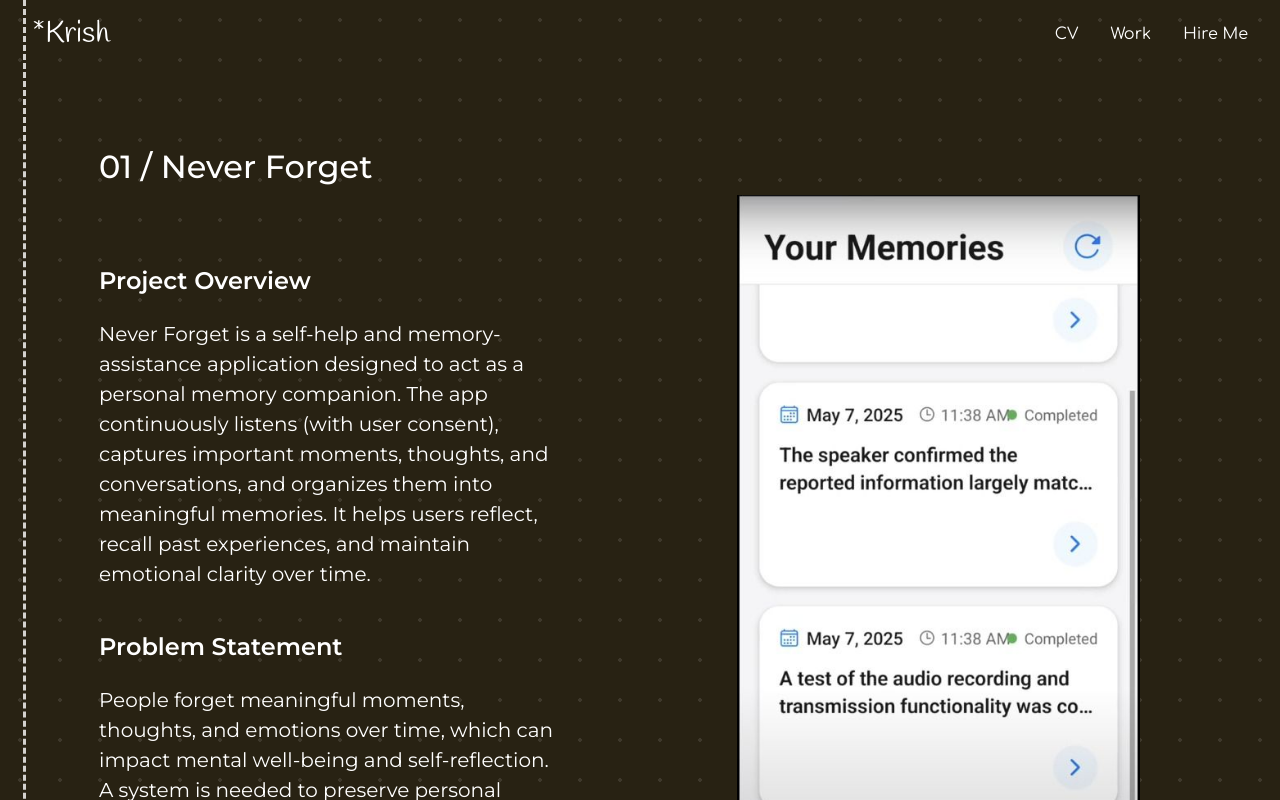
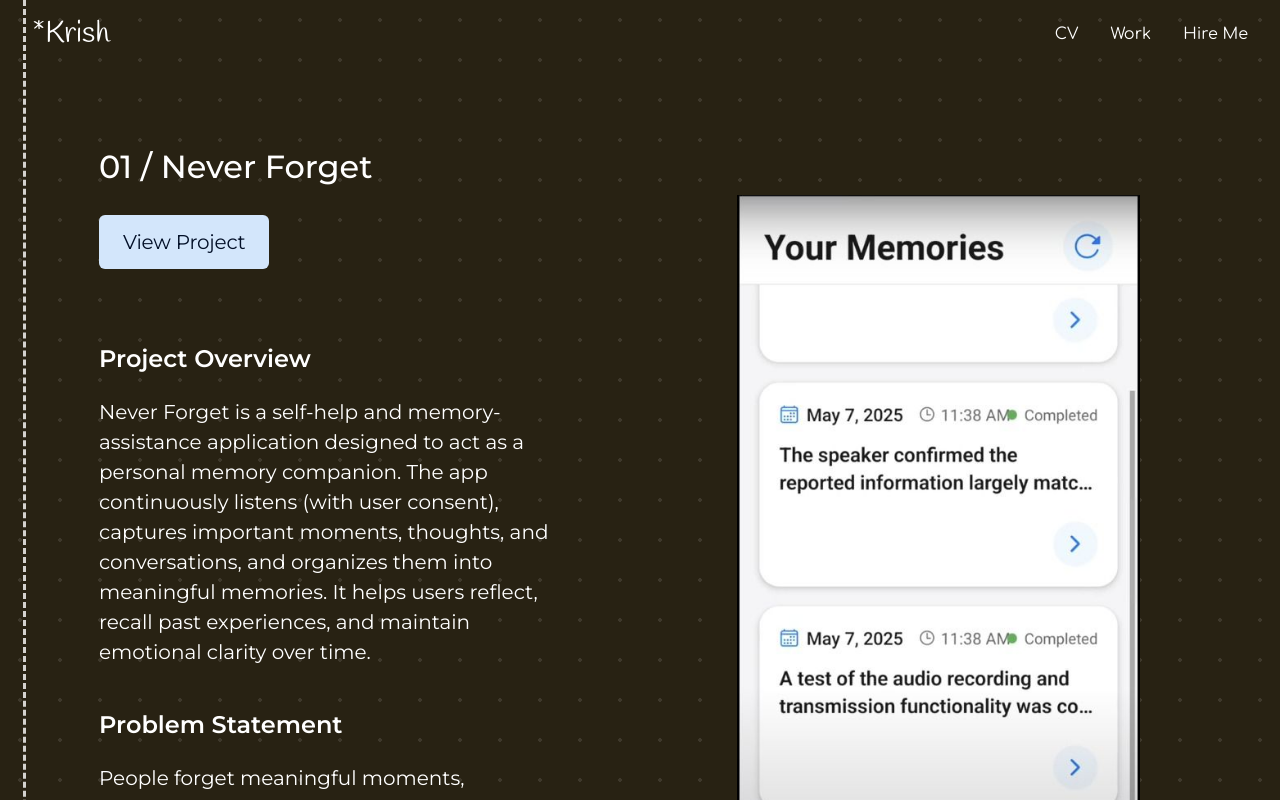
Before and after one commit to krishkh/porfolio-krish, a Next.js app: page /projects/1 in a window 1280 px wide. Shown: the top 800 px of the page. Built offline with nearby package versions, Linux system fonts and the light colour scheme; a web font is replaced by a local one.

Commit message:
fix cv route and give a button to view project

```diff
--- a/src/app/cv/page.tsx
+++ b/src/app/cv/page.tsx
@@ -5,7 +5,7 @@ import Background from "@/components/ui/Background";
 import { FiDownload, FiExternalLink } from "react-icons/fi";
 
 const CVPage = () => {
-  const pdfUrl = "/krish khanna resume.pdf";
+  const pdfUrl = "/krish khanna.pdf";
 
   return (
     <Background>
--- a/src/components/ProjectDetail/ProjectDetail.tsx
+++ b/src/components/ProjectDetail/ProjectDetail.tsx
@@ -3,6 +3,7 @@
 import { ProjectDetail, ProjectImage } from "@/data/projects";
 import Background from "../ui/Background";
 import StackedImageGallery from "./StackedImageGallery";
+import Link from "next/link";
 
 interface ProjectDetailProps {
   project: ProjectDetail;
@@ -11,6 +12,9 @@ interface ProjectDetailProps {
 export default function ProjectDetailComponent({ project }: ProjectDetailProps) {
   // Use only the images array - no legacy fallback
   const images: ProjectImage[] = project.images || [];
+
+  // Check if link is external (starts with http:// or https://)
+  const isExternalLink = project.link.startsWith("http://") || project.link.startsWith("https://");
 
   return (
     <Background theme="blog">
@@ -26,6 +30,28 @@ export default function ProjectDetailComponent({ project }: ProjectDetailProps)
                   <h1 className="font-montserrat font-medium leading-normal text-[32px] text-white whitespace-pre-wrap break-words">
                     {String(project.id).padStart(2, "0")} / {project.title}
                   </h1>
+                  {/* View Project Button */}
+                  {project.link && (
+                    <div className="mt-6">
+                      {isExternalLink ? (
+                        <a
+                          href={project.link}
+                          target="_blank"
+                          rel="noopener noreferrer"
+                          className="inline-flex items-center justify-center px-6 py-3 bg-[#d3e6fb] hover:bg-[#b8d9f5] transition-colors rounded-[6px] font-montserrat font-normal text-[20px] text-[#031028] tracking-[-0.2px]"
+                        >
+                          View Project
+                        </a>
+                      ) : (
+                        <Link
+                          href={project.link}
+                          className="inline-flex items-center justify-center px-6 py-3 bg-[#d3e6fb] hover:bg-[#b8d9f5] transition-colors rounded-[6px] font-montserrat font-normal text-[20px] text-[#031028] tracking-[-0.2px]"
+                        >
+                          View Project
+                        </Link>
+                      )}
+                    </div>
+                  )}
                 </div>
 
                 {/* Content Sections */}
```
